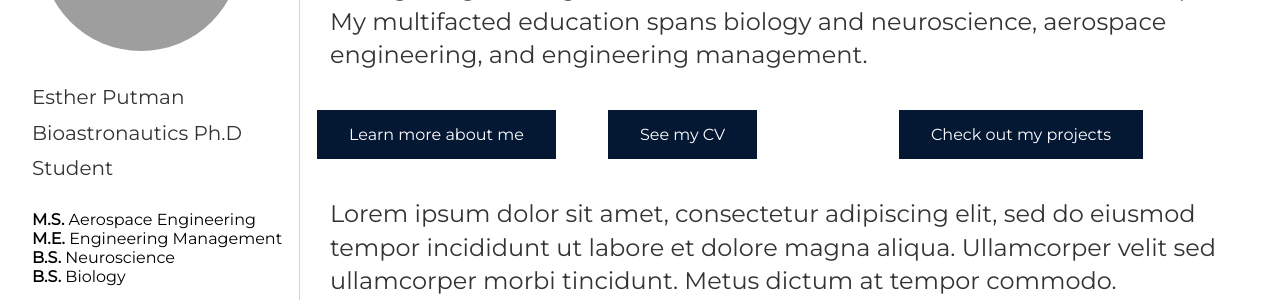
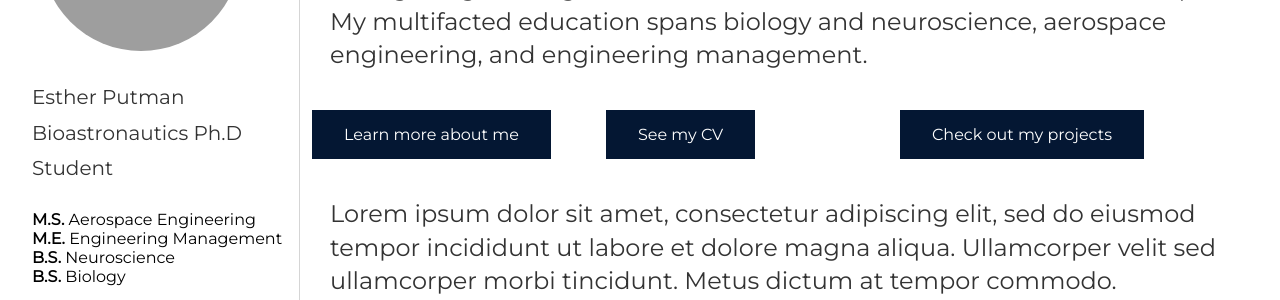
Before and after one commit to eputman/eputman.github.io, a Jekyll site: the page built from index.html, in a window 1280 px wide. Shown: the part 432-732 px from the top of the page. Built offline with Jekyll 4.4.1, drawn with Linux system fonts in a browser that asks for light colours; nearby versions of some CDN libraries; grey boxes are pictures that could not be loaded.

Commit message:
Update index.html

```diff
--- a/index.html
+++ b/index.html
@@ -30,7 +30,7 @@
 			<p>I bridge engineering and life sciences to craft the <em>future of humans in space.</em>. <br>
 			My multifacted education spans biology and neuroscience, aerospace engineering, and engineering management. </p>
 
-				<div class="center" style="width:99%">
+				<!--<div class="center" style="width:99%">-->
 				<div class="clearfix">
 					<div class="pageref-container">
 					<a href="/about" class="button">Learn more about me</a>
@@ -42,7 +42,7 @@
 					<a href="/portfolio" class="button">Check out my projects</a>
 					</div>
 				</div> <!-- /clearfix-->
-				</div> <!-- /center-->
+				 <!-- /center-->
 
 			<!-- Placeholder -->
 			<p> Lorem ipsum dolor sit amet, consectetur adipiscing elit, sed do eiusmod tempor incididunt ut labore et dolore magna aliqua.
```
